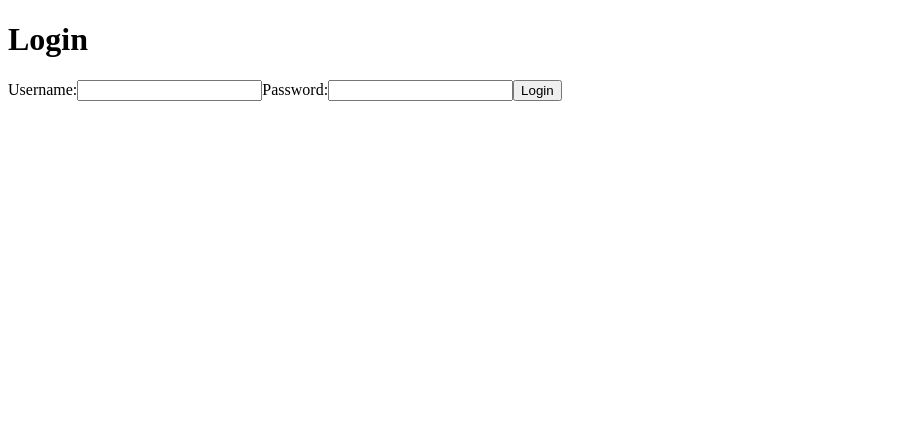
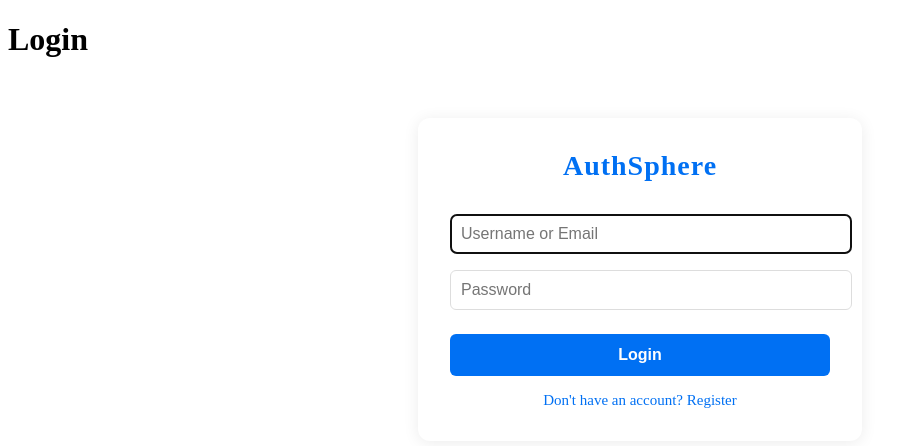
Before and after one commit to leoferamos/AuthSphere, a React (Vite) app in the folder frontend/: page /login in a window 1280 px wide. Shown: the top 446 px of the page, without its empty margins (0-907 px from the left). Built offline with nearby package versions, Linux system fonts and the light colour scheme; no server answers.

Commit message:
feat: enhance LoginForm with improved styling and layout

```diff
--- a/frontend/src/components/LoginForm.jsx
+++ b/frontend/src/components/LoginForm.jsx
@@ -1,5 +1,57 @@
 import React, { useState } from 'react';
 import { useAuth } from '../contexts/AuthContext';
+
+const styles = {
+  container: {
+    maxWidth: 380,
+    margin: '60px auto',
+    padding: 32,
+    background: '#fff',
+    borderRadius: 12,
+    boxShadow: '0 2px 16px rgba(0,0,0,0.08)',
+    display: 'flex',
+    flexDirection: 'column',
+    alignItems: 'center',
+  },
+  logo: {
+    fontWeight: 700,
+    fontSize: 28,
+    color: '#0070f3',
+    marginBottom: 24,
+    letterSpacing: 1,
+  },
+  input: {
+    width: '100%',
+    padding: 10,
+    margin: '8px 0',
+    borderRadius: 6,
+    border: '1px solid #ddd',
+    fontSize: 16,
+  },
+  button: {
+    width: '100%',
+    padding: 12,
+    background: '#0070f3',
+    color: '#fff',
+    border: 'none',
+    borderRadius: 6,
+    fontWeight: 600,
+    fontSize: 16,
+    marginTop: 16,
+    cursor: 'pointer',
+  },
+  link: {
+    marginTop: 16,
+    color: '#0070f3',
+    textDecoration: 'none',
+    fontSize: 15,
+  },
+  error: {
+    color: '#d32f2f',
+    marginTop: 8,
+    fontSize: 14,
+  }
+};
 
 const LoginForm = () => {
   const { login } = useAuth();
@@ -21,14 +73,35 @@
   };
 
   return (
-    <form onSubmit={handleSubmit}>
-      <label htmlFor="username">Username:</label>
-      <input type="text" id="username" name="username" value={form.username} onChange={handleChange} />
-      <label htmlFor="password">Password:</label>
-      <input type="password" id="password" name="password" value={form.password} onChange={handleChange} />
-      <button type="submit">Login</button>
-      {error && <div style={{ color: 'red' }}>{error}</div>}
-    </form>
+    <div style={styles.container}>
+      <div style={styles.logo}>AuthSphere</div>
+      <form onSubmit={handleSubmit} style={{ width: '100%' }}>
+        <input
+          style={styles.input}
+          type="text"
+          id="username"
+          name="username"
+          placeholder="Username or Email"
+          value={form.username}
+          onChange={handleChange}
+          autoFocus
+          autoComplete="username"
+        />
+        <input
+          style={styles.input}
+          type="password"
+          id="password"
+          name="password"
+          placeholder="Password"
+          value={form.password}
+          onChange={handleChange}
+          autoComplete="current-password"
+        />
+        <button style={styles.button} type="submit">Login</button>
+        {error && <div style={styles.error}>{error}</div>}
+      </form>
+      <a href="/register" style={styles.link}>Don't have an account? Register</a>
+    </div>
   );
 };
 
```
